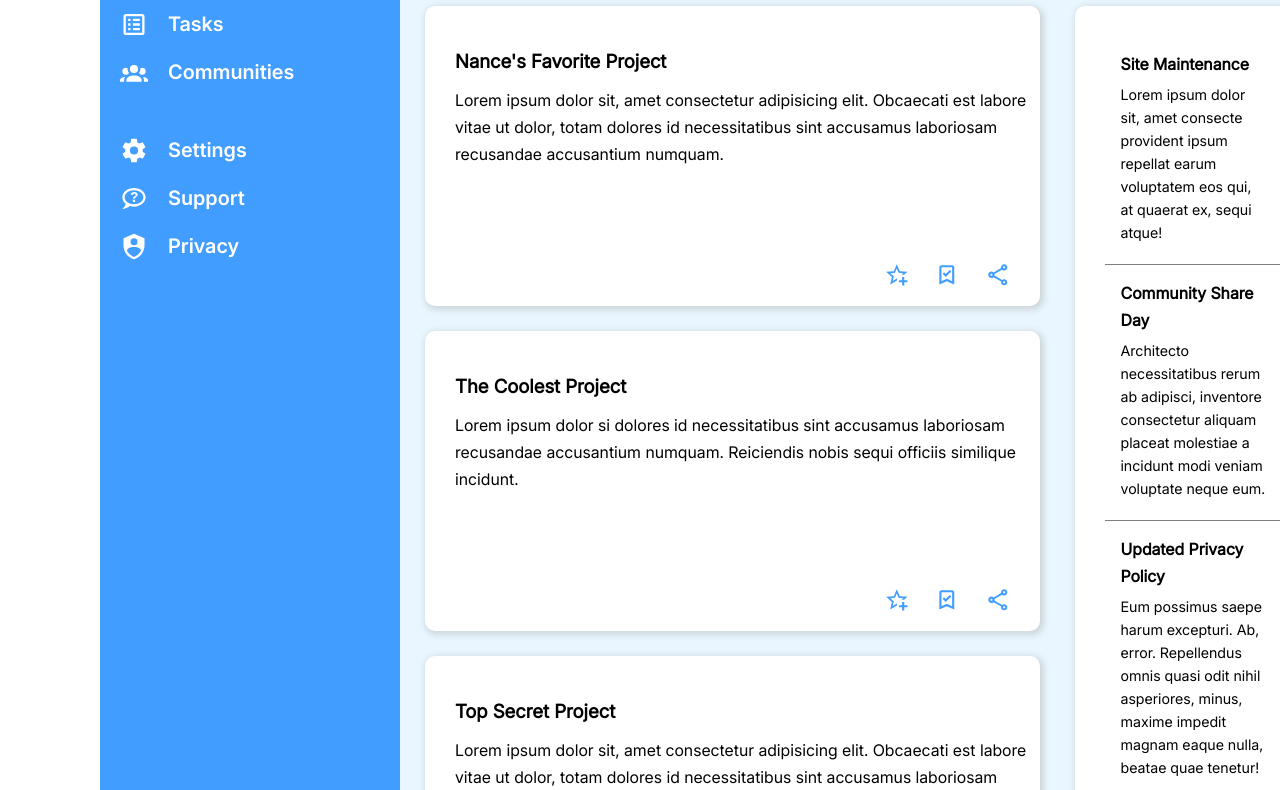
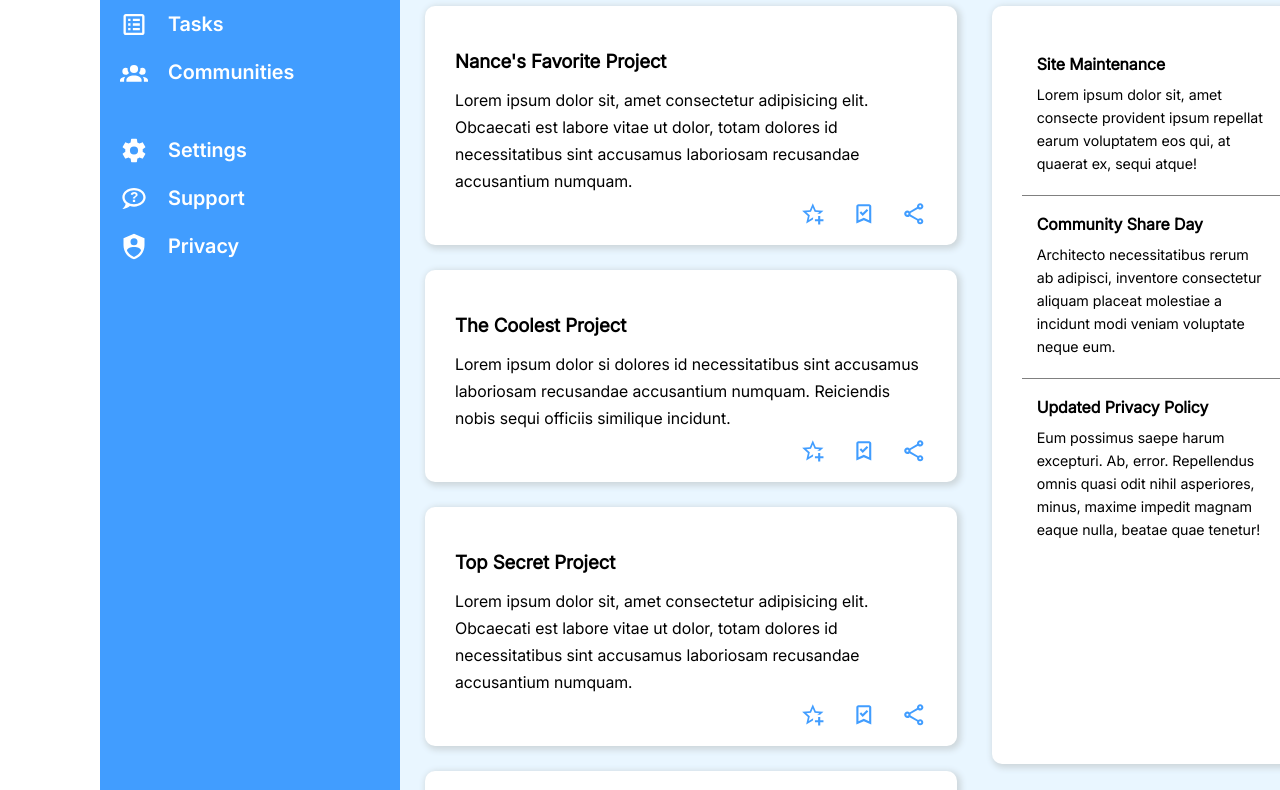
Before and after one commit to Moe-Pwint/dashboard-project, a plain HTML site: page index.html in a window 1280 px wide. Shown: the part 279-1069 px from the top of the page. Drawn offline with Linux system fonts and the light colour scheme.

Commit message:
Delete grid-template-rows from .projects.

```diff
--- a/styles.css
+++ b/styles.css
@@ -240,7 +240,7 @@ svg#bell {
 .main-container {
 
     display:grid;
-    grid-template: 50px 1fr 50px 1fr/2.5fr 1fr;
+    grid-template: 50px 1fr 50px 1fr/1fr 350px;
     gap:10px;
     background-color: rgb(233, 246, 255);
     z-index: -1;
@@ -262,7 +262,7 @@ svg#bell {
     display:grid;
     gap:25px;
     grid-template-columns: repeat(auto-fill, minmax(350px, 1fr));
-    grid-template-rows: repeat(auto-fill,minmax(300px,1fr));
+    /* grid-template-rows: repeat(auto-fill,minmax(300px,1fr)); */
 }
 
 .project-cards {
@@ -270,11 +270,17 @@ svg#bell {
     background-color:rgb(255, 255, 255);
     box-shadow: 2px 2px 6px 2px rgb(206, 215, 220);
     border-radius:10px;
-    padding:40px 10px 10px 30px;
+    padding:40px 30px 10px 30px;
+    max-height: 250px;
 }
 
 .project-cards h3 {
     margin-bottom:10px;
+}
+
+.project-cards p {
+    margin-bottom:40px;
+
 }
 
 .project-cards ul {
```
